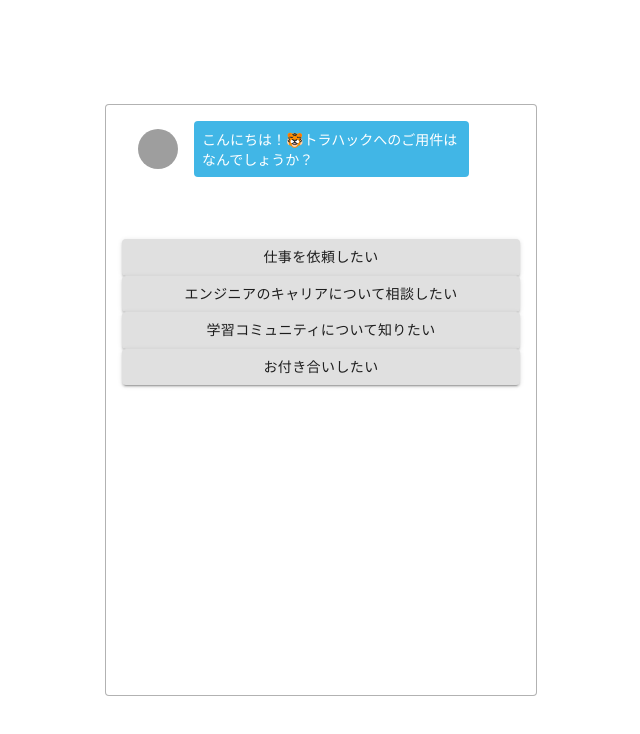
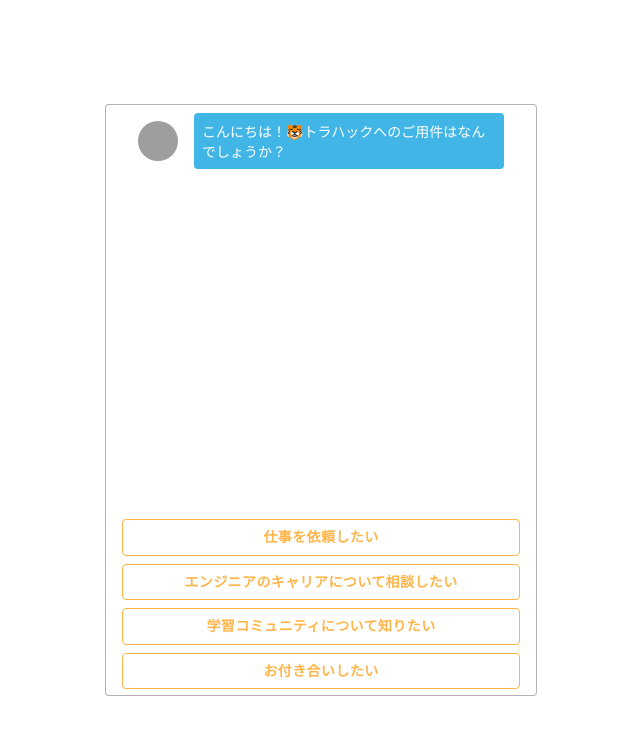
Before and after one commit to kosuke-17/chatbot-123, a React (Create React App) app: page / in a window 1280 px wide. Shown: the top 734 px of the page, without its empty margins (319-959 px from the left). Built offline with nearby package versions, Linux system fonts and the light colour scheme; grey boxes are pictures that could not be loaded.

Commit message:
Material UIでボタンのカスタマイズ

```diff
--- a/package.json
+++ b/package.json
@@ -5,6 +5,7 @@
   "dependencies": {
     "@material-ui/core": "^4.12.3",
     "@material-ui/icons": "^4.11.2",
+    "@material-ui/styles": "^4.11.4",
     "@material-ui/system": "^4.12.1",
     "@testing-library/jest-dom": "^5.11.4",
     "@testing-library/react": "^11.1.0",
--- a/src/components/Answer.jsx
+++ b/src/components/Answer.jsx
@@ -1,17 +1,32 @@
 import React from 'react'
-import { makeStyles } from '@material-ui/core/styles';
+import { makeStyles, createStyles } from '@material-ui/core/styles';
 import Button from '@material-ui/core/Button';
 
-const useStyles = makeStyles((theme) => ({
-  root: {
-
-  },
-}));
+const useStyles = makeStyles(() => (
+  createStyles({
+    "button": {
+      borderColor: '#FFB549',
+      color:'#FFB549',
+      fontWeight: 600,
+      marginBottom: '8px',
+      "&:hover": {
+        backgroundColor: '#FFB549',
+        color: '#fff'
+      }
+    }
+  })
+));
 
 const Answer = (props) => {
-  // const classes = useStyles();
+  const classes = useStyles();
   return (
-      <Button variant="contained" onClick={() => props.select(props.content, props.nextId)}>{props.content}</Button>
+      <Button
+        className={classes.button}
+        variant="outlined"
+        onClick={() => props.select(props.content, props.nextId)}
+      >
+        {props.content}
+      </Button>
   )
 }
 
--- a/src/components/Chats.jsx
+++ b/src/components/Chats.jsx
@@ -1,21 +1,23 @@
 import React from 'react'
-import { makeStyles } from '@material-ui/core/styles';
+import { createStyles, makeStyles } from '@material-ui/core/styles';
 import List from '@material-ui/core/List';
 import {Chat} from './index';
 
 
-const useStyles = makeStyles((theme) => ({
-  root: {
-    width: '100%',
-    maxWidth: '36ch',
-    backgroundColor: theme.palette.background.paper,
-  }
-}));
+const useStyles = makeStyles(() => (
+  createStyles ({
+    "chats": {
+      height: 400,
+      padding: '0',
+      orverflow: 'auto'
+    }
+  })
+));
 
 const Chats = (props) => {
   const classes = useStyles();
   return (
-    <List className={classes.root}>
+    <List className={classes.chats}>
       {props.chats.map((chat, index) => {
         return <Chat text={chat.text} type={chat.type} key={index.toString()}/>
       })}
```
